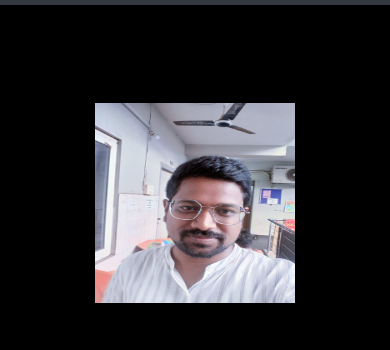
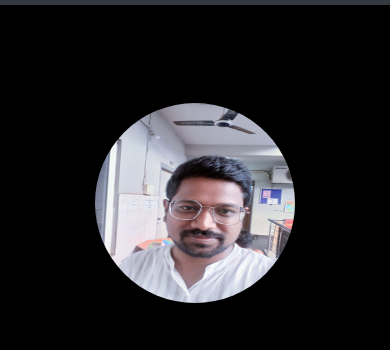
Before and after one commit to bvlavansalivahan/myresume, a website: page index.html in a window 390 px wide. Shown: the part 51-401 px from the top of the page. Drawn offline with nearby package versions, Linux system fonts and the light colour scheme.

Commit message:
Add files via upload

```diff
--- a/resume.css
+++ b/resume.css
@@ -4,6 +4,12 @@
     display: block;
     margin: auto;
     margin-top: 50px;
+
+}
+@media only screen and (max-width: 1200px) {
+    .photo {
+        border-radius: 100px;
+    }
 }
 .cv {
     text-align: center;
```
